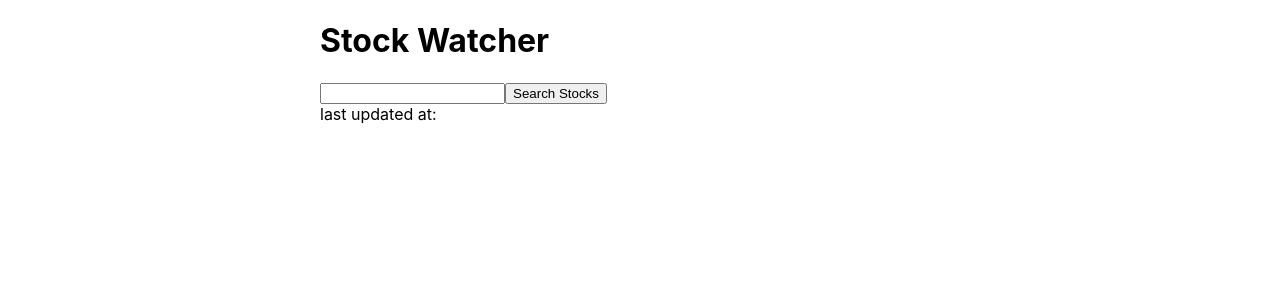
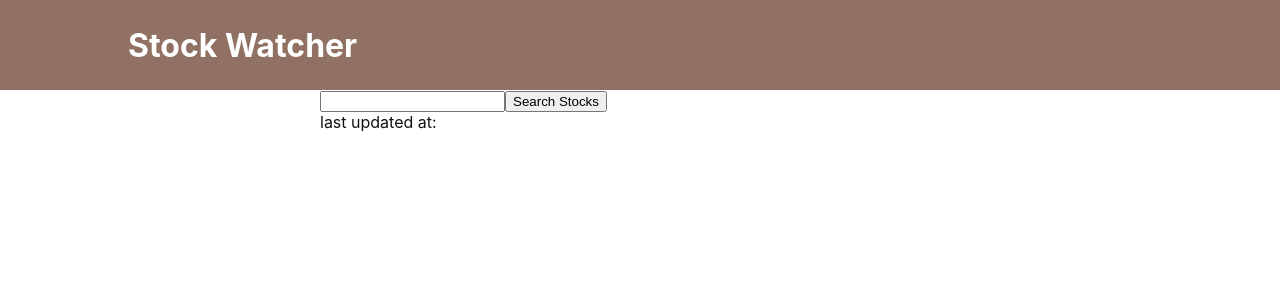
Before and after one commit to ThomasJnLiu/stock-watcher-app, a React (Create React App) app: page / in a window 1280 px wide. Shown: the top 300 px of the page. Built offline with nearby package versions, Linux system fonts and the light colour scheme.

Commit message:
Add header styling

```diff
--- a/src/App.js
+++ b/src/App.js
@@ -90,8 +90,10 @@ function App() {
   }, [seconds]);
 
   return (
+    <>
+      <Header />
+
       <div className={classes.main}>
-      <Header />
         <Search addStock={addStock} setLoading={setIsLoading} />
         last updated at:{" "}
         {loading && (
@@ -101,8 +103,12 @@ function App() {
             alt="loading"
           />
         )}
-      <StockListContainer stockList={userStockList} removeStock={removeStock} />
+        <StockListContainer
+          stockList={userStockList}
+          removeStock={removeStock}
+        />
       </div>
+    </>
   );
 }
 
--- a/src/App.module.css
+++ b/src/App.module.css
@@ -1,3 +1,7 @@
+html {
+  /* background-color: #f8f8f8; */
+  color: #121212;
+}
 .main {
   display: block;
   margin: auto auto;
--- a/src/components/Header/Header.js
+++ b/src/components/Header/Header.js
@@ -1,4 +1,5 @@
 import React from "react";
+import classes from "./Header.module.css";
 
 const Header = () => {
   return (
--- /dev/null
+++ b/src/components/Header/Header.module.css
@@ -0,0 +1,10 @@
+header {
+  background-color: #907163;
+  padding: 2% 10%;
+  display: flex;
+  color: #ffffff;
+}
+
+header h1 {
+  margin: 0;
+}
```
Also changed, not shown: src/App.css (+7 -0 lines). Lines whose indentation alone changed are shown as unchanged.
